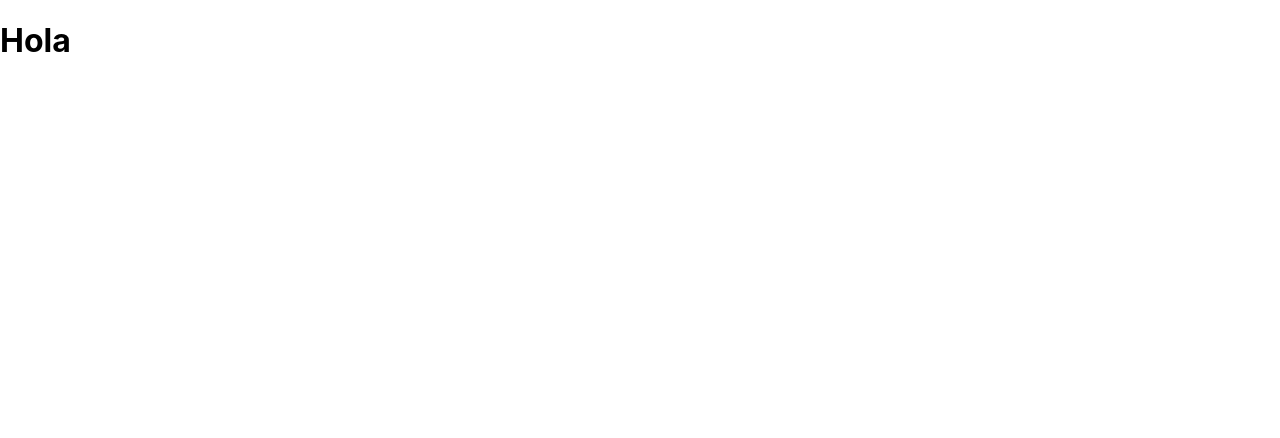
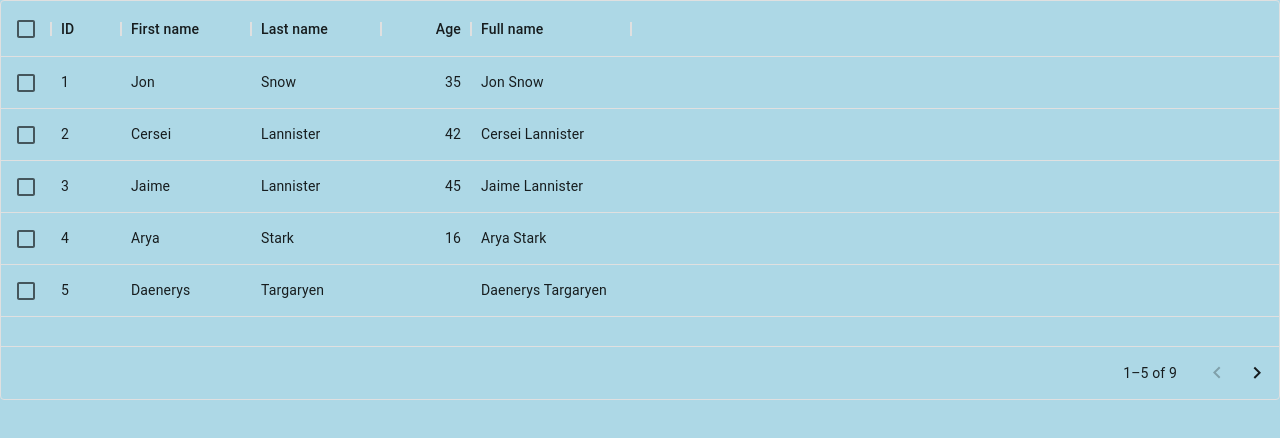
Before and after one commit to sguzman12/react-stocks, a React (Create React App) app: page / in a window 1280 px wide. Shown: the top 438 px of the page. Built offline with nearby package versions, Linux system fonts and the light colour scheme.

Commit message:
Created Custom component for the table using a MUI data grid. Currently only uses dummy data as proof of concept.

```diff
--- a/package.json
+++ b/package.json
@@ -7,6 +7,7 @@
     "@emotion/styled": "^11.6.0",
     "@mui/icons-material": "^5.4.1",
     "@mui/material": "^5.4.1",
+    "@mui/x-data-grid": "^5.5.1",
     "@reduxjs/toolkit": "^1.7.2",
     "@testing-library/jest-dom": "^5.14.1",
     "@testing-library/react": "^12.0.0",
--- a/src/App.jsx
+++ b/src/App.jsx
@@ -1,10 +1,13 @@
 import "./App.css";
 import { Box } from "@mui/material";
 
+// Components
+import Table from "./components/table/Table";
+
 function App() {
   return (
-    <Box sx={{ height: "auto", margin: 0, padding: 0 }}>
-      <h1>Hola</h1>
+    <Box sx={{ height: "auto", margin: 0, padding: 0, textAlign: "center" }}>
+      <Table />
     </Box>
   );
 }
--- /dev/null
+++ b/src/components/table/Table.jsx
@@ -0,0 +1,52 @@
+import React from "react";
+import { Box } from "@mui/material";
+import { DataGrid } from "@mui/x-data-grid";
+
+const columns = [
+  { field: "id", headerName: "ID", width: 70 },
+  { field: "firstName", headerName: "First name", width: 130 },
+  { field: "lastName", headerName: "Last name", width: 130 },
+  {
+    field: "age",
+    headerName: "Age",
+    type: "number",
+    width: 90,
+  },
+  {
+    field: "fullName",
+    headerName: "Full name",
+    description: "This column has a value getter and is not sortable.",
+    sortable: false,
+    width: 160,
+    valueGetter: (params) =>
+      `${params.row.firstName || ""} ${params.row.lastName || ""}`,
+  },
+];
+
+const rows = [
+  { id: 1, lastName: "Snow", firstName: "Jon", age: 35 },
+  { id: 2, lastName: "Lannister", firstName: "Cersei", age: 42 },
+  { id: 3, lastName: "Lannister", firstName: "Jaime", age: 45 },
+  { id: 4, lastName: "Stark", firstName: "Arya", age: 16 },
+  { id: 5, lastName: "Targaryen", firstName: "Daenerys", age: null },
+  { id: 6, lastName: "Melisandre", firstName: null, age: 150 },
+  { id: 7, lastName: "Clifford", firstName: "Ferrara", age: 44 },
+  { id: 8, lastName: "Frances", firstName: "Rossini", age: 36 },
+  { id: 9, lastName: "Roxie", firstName: "Harvey", age: 65 },
+];
+
+function Table() {
+  return (
+    <Box sx={{ height: 400 }}>
+      <DataGrid
+        rows={rows}
+        columns={columns}
+        pageSize={5}
+        rowsPerPageOptions={[5]}
+        checkboxSelection
+      />
+    </Box>
+  );
+}
+
+export default Table;
--- a/src/index.css
+++ b/src/index.css
@@ -1,13 +1,14 @@
 body {
+  background-color: lightblue;
   margin: 0;
-  font-family: -apple-system, BlinkMacSystemFont, 'Segoe UI', 'Roboto', 'Oxygen',
-    'Ubuntu', 'Cantarell', 'Fira Sans', 'Droid Sans', 'Helvetica Neue',
+  font-family: -apple-system, BlinkMacSystemFont, "Segoe UI", "Roboto", "Oxygen",
+    "Ubuntu", "Cantarell", "Fira Sans", "Droid Sans", "Helvetica Neue",
     sans-serif;
   -webkit-font-smoothing: antialiased;
   -moz-osx-font-smoothing: grayscale;
 }
 
 code {
-  font-family: source-code-pro, Menlo, Monaco, Consolas, 'Courier New',
+  font-family: source-code-pro, Menlo, Monaco, Consolas, "Courier New",
     monospace;
 }
```
Also changed, not shown: src/index.jsx (+6 -6 lines), .eslintrc.js, 1 other file (tests, documents, lock files or other folders).
